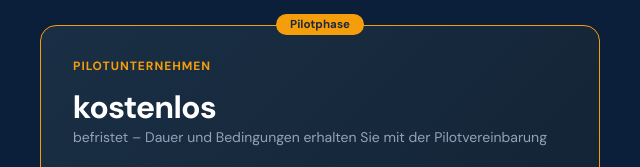
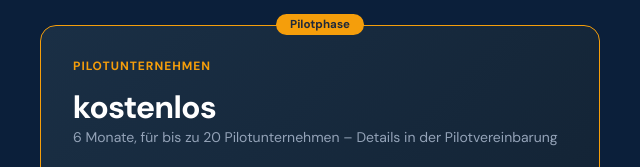
Before and after one commit to marcusvollbrecht/edufy-website, a plain HTML site: page index.html in a window 1280 px wide. Shown: the part 6660-6827 px from the top of the page, 320-960 px from the left. Drawn offline with Linux system fonts and the light colour scheme.

Commit message:
Entscheidungen Runde 2 erfasst (GmbH später, interner Test, Pilot 6 Monate/20, Vertragsbeginn nach Pilot)
Co-Authored-By: Claude Opus 5.5 <noreply@anthropic.com>
Claude-Session: https://claude.ai/code/session_015NZC2GffwoEfDE73szAfDS

```diff
--- a/index.html
+++ b/index.html
@@ -730,7 +730,7 @@
         <div class="price-badge">Pilotphase</div>
         <h3 class="price-tier" style="color:var(--gold)">Pilotunternehmen</h3>
         <div class="price-val">kostenlos</div>
-        <div class="price-period">befristet – Dauer und Bedingungen erhalten Sie mit der Pilotvereinbarung</div>
+        <div class="price-period">6 Monate, für bis zu 20 Pilotunternehmen – Details in der Pilotvereinbarung</div>
         <ul class="price-list">
           <li>Unternehmensprofil</li>
           <li>Ausbildungs- und Praktikumsangebote veröffentlichen</li>
```
Also changed, not shown: 2 other files.
